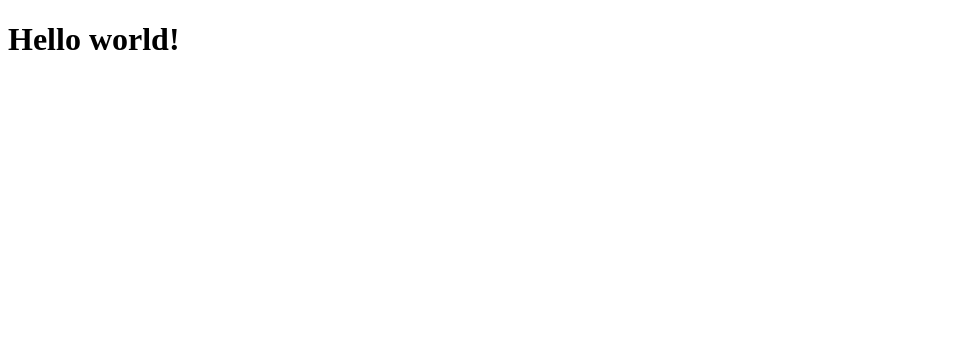
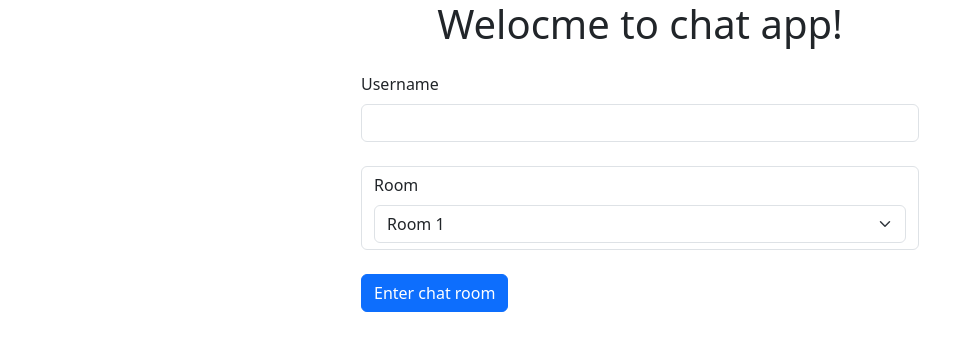
Before and after one commit to kkobzar/OBD-course, a plain HTML site: page public/index.html in a window 1280 px wide. Shown: the whole page, without its empty margins (0-974 px from the left). Drawn offline with nearby package versions, Linux system fonts and the light colour scheme.

Commit message:
welcome page setup

```diff
--- a/public/index.html
+++ b/public/index.html
@@ -2,9 +2,33 @@
 <html lang="en">
 <head>
     <meta charset="UTF-8">
+    <meta name="viewport" content="width=device-width, initial-scale=1">
     <title>Chat</title>
+    <link href="https://cdn.jsdelivr.net/npm/bootstrap@5.3.0-alpha3/dist/css/bootstrap.min.css" rel="stylesheet" integrity="sha384-KK94CHFLLe+nY2dmCWGMq91rCGa5gtU4mk92HdvYe+M/SXH301p5ILy+dN9+nJOZ" crossorigin="anonymous">
 </head>
 <body>
-<h1>Hello world!</h1>
+    <header>
+        <h1 class="text-center mb-4">Welocme to chat app!</h1>
+    </header>
+    <section class="container" id="login-chat">
+        <form class="col-12 col-md-6 offset-md-3" action="chat.html">
+            <div>
+                <label class="form-label" for="username">Username</label>
+                <input required class="form-control" type="text" name="username" id="username">
+            </div>
+            <div class="form-control my-4">
+                <label class="form-label" for="room">Room</label>
+                <select class="form-select" name="room" id="room">
+                    <option value="1">Room 1</option>
+                    <option value="2">Room 2</option>
+                    <option value="3">Room 3</option>
+                </select>
+            </div>
+            <button type="submit" class="btn btn-primary">Enter chat room</button>
+        </form>
+    </section>
+
+    <script src="https://cdn.jsdelivr.net/npm/@popperjs/core@2.11.7/dist/umd/popper.min.js" integrity="sha384-zYPOMqeu1DAVkHiLqWBUTcbYfZ8osu1Nd6Z89ify25QV9guujx43ITvfi12/QExE" crossorigin="anonymous"></script>
+    <script src="https://cdn.jsdelivr.net/npm/bootstrap@5.3.0-alpha3/dist/js/bootstrap.min.js" integrity="sha384-Y4oOpwW3duJdCWv5ly8SCFYWqFDsfob/3GkgExXKV4idmbt98QcxXYs9UoXAB7BZ" crossorigin="anonymous"></script>
 </body>
 </html>
```
Also changed, not shown: public/chat.html (added, +10 -0 lines), public/css/main.css (added), public/js/main.js (added).
